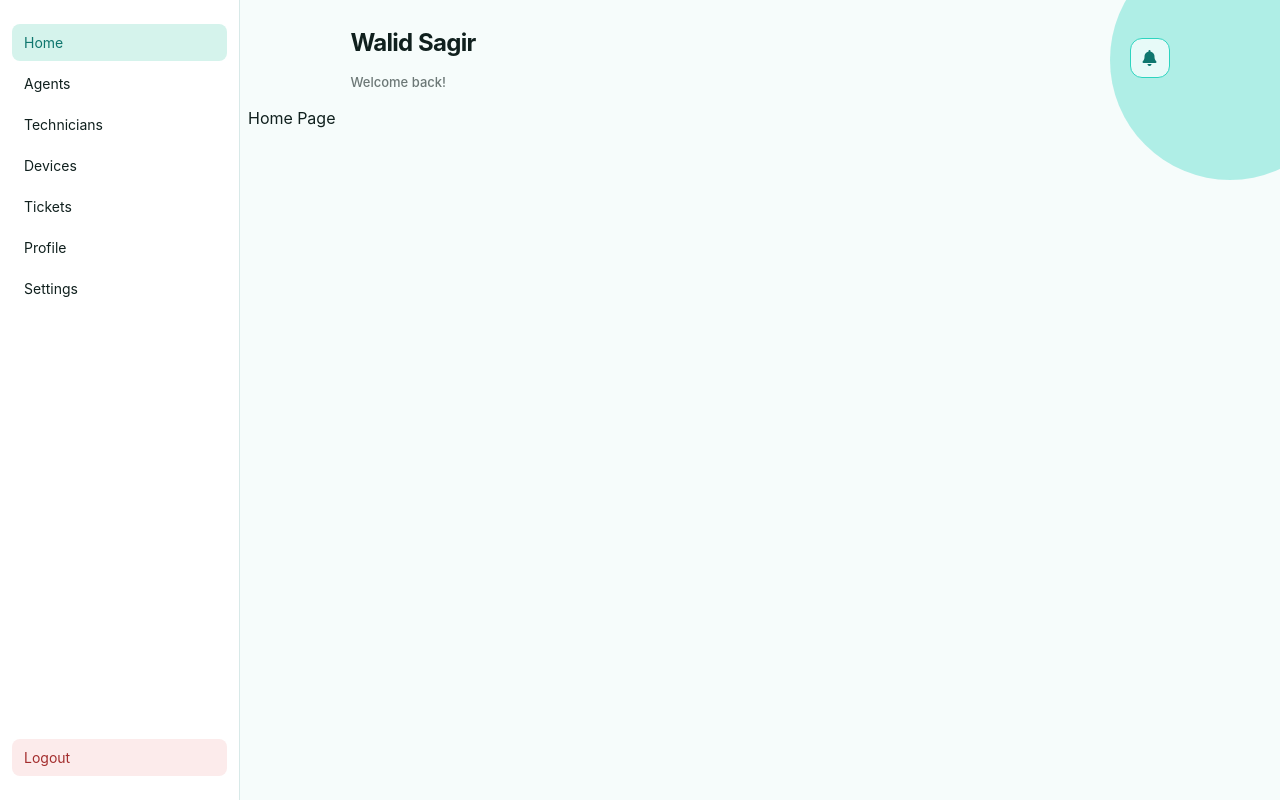
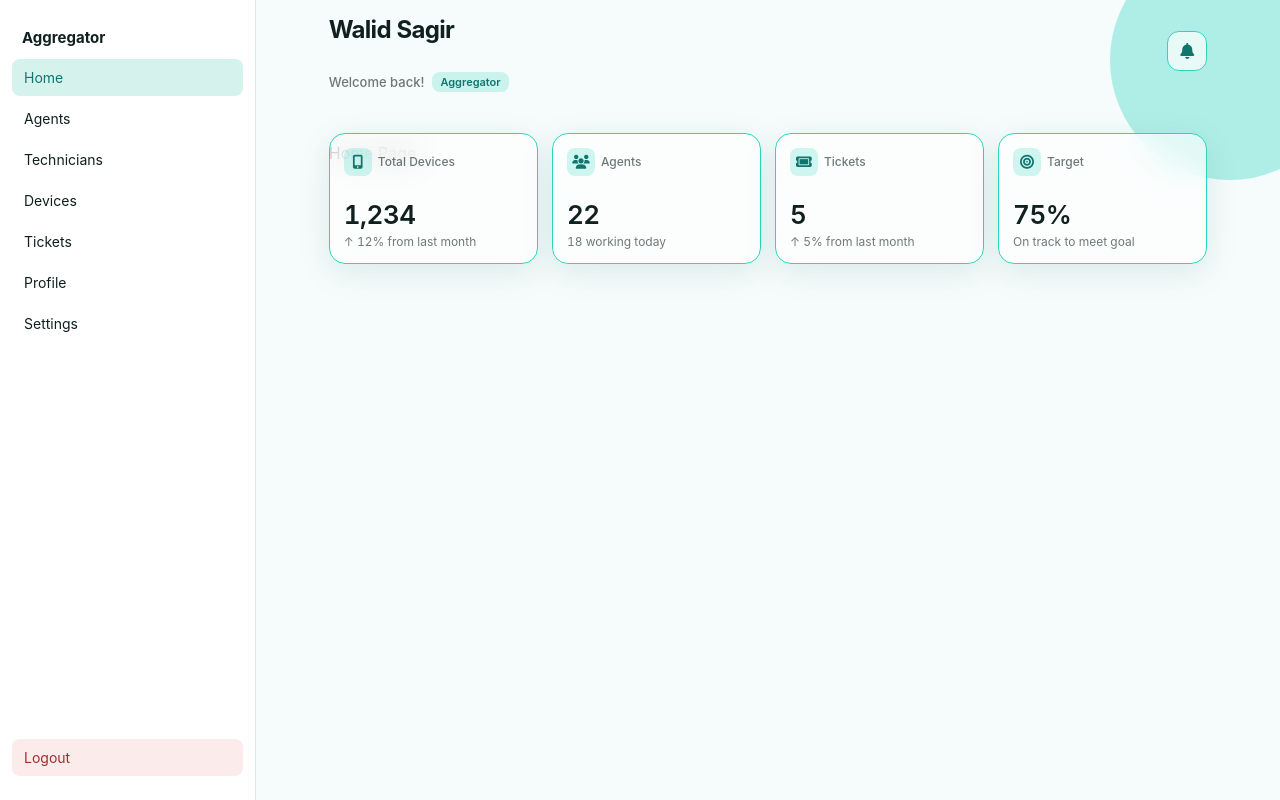
Before and after one commit to Walidsagir/2plustechnologies-device-management, a React (Vite) app: page / in a window 1280 px wide. Built offline with nearby package versions, Linux system fonts and the light colour scheme.

Commit message:
feat: enhance header and menu components with role display and layout adjustment

```diff
--- a/src/App.css
+++ b/src/App.css
@@ -30,6 +30,7 @@
 }
 
 body {
+  margin: 0;
   background: var(--bg);
   color: var(--text);
   font-family: Inter, "Helvetica Neue", Arial, sans-serif;
@@ -346,16 +347,27 @@ body::after {
 
 @media (min-width: 768px) {
   .analytics-cards-container {
-    grid-template-columns: repeat(4, 1fr);
+    grid-template-columns: repeat(4, minmax(0, 1fr));
     gap: 14px;
     justify-content: center;
-    max-width: 80%;
+    max-width: 100%;
     margin: auto;
   }
 
-  .card {
-    margin-bottom: 0;
-    min-width: 180px;
+  .analytics-cards-container .analytics-card {
+    min-width: 0;
+    max-width: none;
+    max-height: none;
+  }
+
+  .analytics-card-icon-title {
+    flex-wrap: wrap;
+    gap: 6px;
+  }
+
+  .analytics-card-title {
+    white-space: normal;
+    overflow-wrap: anywhere;
   }
 }
 
@@ -364,10 +376,33 @@ body::after {
   display: flex;
   align-items: center;
   justify-content: space-between;
-  margin-bottom: 20px;
+
   margin: auto;
-  min-height: 100px;
-  max-width: 80%;
+  margin-bottom: 30px;
+  max-width: 100%;
+}
+
+.header-meta {
+  display: flex;
+  align-items: center;
+  gap: 8px;
+  flex-wrap: wrap;
+}
+
+.header-role {
+  padding: 3px 8px;
+  border-radius: var(--radius-sm);
+  background: var(--teal-tint);
+  color: var(--teal-text);
+  font-size: 11px;
+  font-weight: 600;
+}
+
+.main-content {
+  box-sizing: border-box;
+  width: 90%;
+  max-width: 1280px;
+  margin-inline: auto;
 }
 
 .menu-toggle {
@@ -394,6 +429,13 @@ body::after {
 
 .menu.menu-open {
   display: grid;
+}
+
+.menu-title {
+  margin: 4px 10px 8px;
+  color: var(--text);
+  font-size: 15px;
+  font-weight: 700;
 }
 
 .menu-item {
@@ -429,14 +471,17 @@ body::after {
 }
 
 @media (max-width: 600px) {
-  .header-section {
-    max-width: calc(100% - 32px);
+  .main-content {
+    width: calc(100% - 32px);
   }
 }
 
 @media (min-width: 768px) {
   .app-shell {
-    padding-left: 240px;
+    box-sizing: border-box;
+    width: 80vw;
+    margin-left: 20vw;
+    padding: 0 24px;
   }
 
   .menu-toggle {
@@ -453,7 +498,7 @@ body::after {
     display: flex;
     flex-direction: column;
     gap: 4px;
-    width: 240px;
+    width: 20vw;
     max-height: 100dvh;
     padding: 24px 12px;
     border: 0;
--- a/src/App.jsx
+++ b/src/App.jsx
@@ -1,6 +1,7 @@
 import "./App.css";
 import HeaderSection from "./components/header-section";
 import { BrowserRouter as Router, Route, Routes } from "react-router-dom";
+import AggrigatorDashboard from "./pages/aggregator-dashboard";
 
 const Home = () => <div>Home Page</div>;
 const Agents = () => <div>Agents Management</div>;
@@ -15,14 +16,22 @@ function App() {
   return (
     <Router>
       <main className="app-shell">
+        <div className="main-content">
           <HeaderSection
             name="Walid Sagir"
             metadata="Welcome back!"
             role="aggregators"
           />
-        {/* The AggrigatorDashboard component is rendered here   <AggrigatorDashboard />*/}
           <Routes>
-          <Route path="/" element={<Home />} />
+            <Route
+              path="/"
+              element={
+                <>
+                  <AggrigatorDashboard />
+                  <Home />
+                </>
+              }
+            />
             <Route path="/agents" element={<Agents />} />
             <Route path="/technicians" element={<Technicians />} />
             <Route path="/aggregators" element={<Aggregators />} />
@@ -31,6 +40,7 @@ function App() {
             <Route path="/profile" element={<Profile />} />
             <Route path="/settings" element={<Settings />} />
           </Routes>
+        </div>
       </main>
     </Router>
   );
--- a/src/components/header-section.jsx
+++ b/src/components/header-section.jsx
@@ -3,6 +3,8 @@ import Menu from "./menu";
 
 function HeaderSection({ name, metadata, role = "aggregators" }) {
   const [isMenuOpen, setIsMenuOpen] = React.useState(false);
+  const roleTitle = role.endsWith("s") ? role.slice(0, -1) : role;
+  const formattedRole = roleTitle.charAt(0).toUpperCase() + roleTitle.slice(1);
 
   return (
     <header className="header-section">
@@ -20,7 +22,10 @@ function HeaderSection({ name, metadata, role = "aggregators" }) {
       </button>
       <div className="header-info">
         <h1 className="header-title page-title">{name}</h1>
-        <p className="header-subtitle page-subtitle">{metadata}</p>
+        <div className="header-meta">
+          <p className="header-subtitle page-subtitle">{metadata}</p>
+          <span className="header-role">{formattedRole}</span>
+        </div>
       </div>
       {/*Notification icon*/}
       <span className="header-icon icon-btn">
@@ -29,6 +34,7 @@ function HeaderSection({ name, metadata, role = "aggregators" }) {
       <Menu
         id="main-menu"
         role={role}
+        roleTitle={formattedRole}
         className={isMenuOpen ? "menu menu-open" : "menu"}
         onNavigate={() => setIsMenuOpen(false)}
       />
--- a/src/components/menu.jsx
+++ b/src/components/menu.jsx
@@ -1,6 +1,6 @@
 import { NavLink } from "react-router-dom";
 
-function Menu({ id, role, onNavigate, className }) {
+function Menu({ id, role, roleTitle, onNavigate, className }) {
   const NAV_ITEMS = [
     {
       name: "Home",
@@ -45,6 +45,7 @@ function Menu({ id, role, onNavigate, className }) {
 
   return (
     <aside className={className} id={id} aria-label="Main navigation">
+      <h2 className="menu-title">{roleTitle}</h2>
       {allowedItems.map((item) => (
         <NavLink
           key={item.href}
```
Lines whose indentation alone changed are shown as unchanged.
